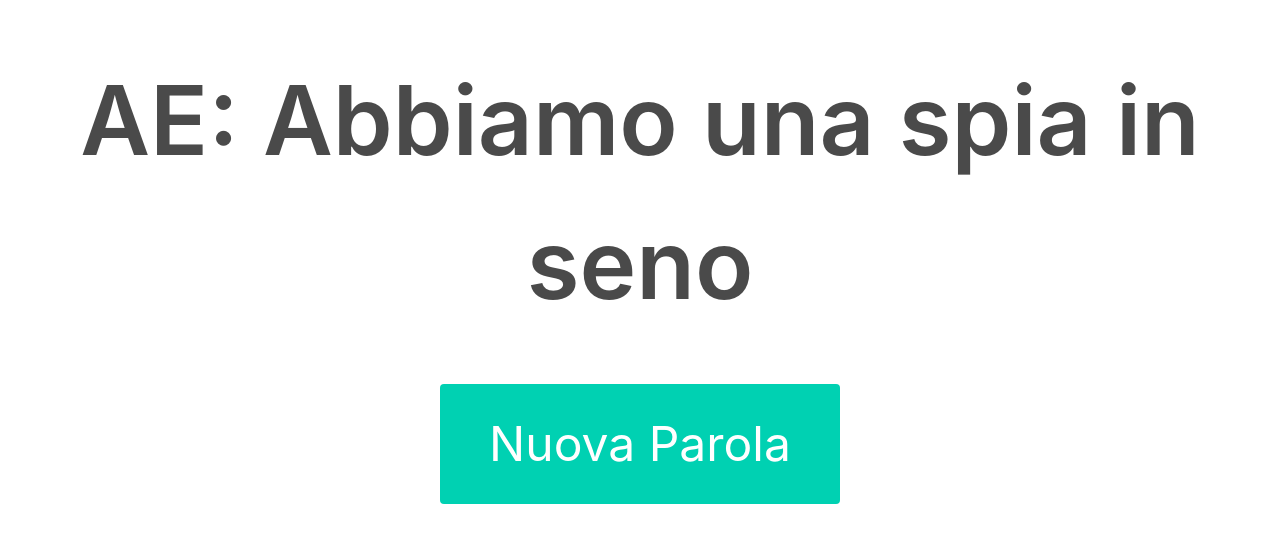
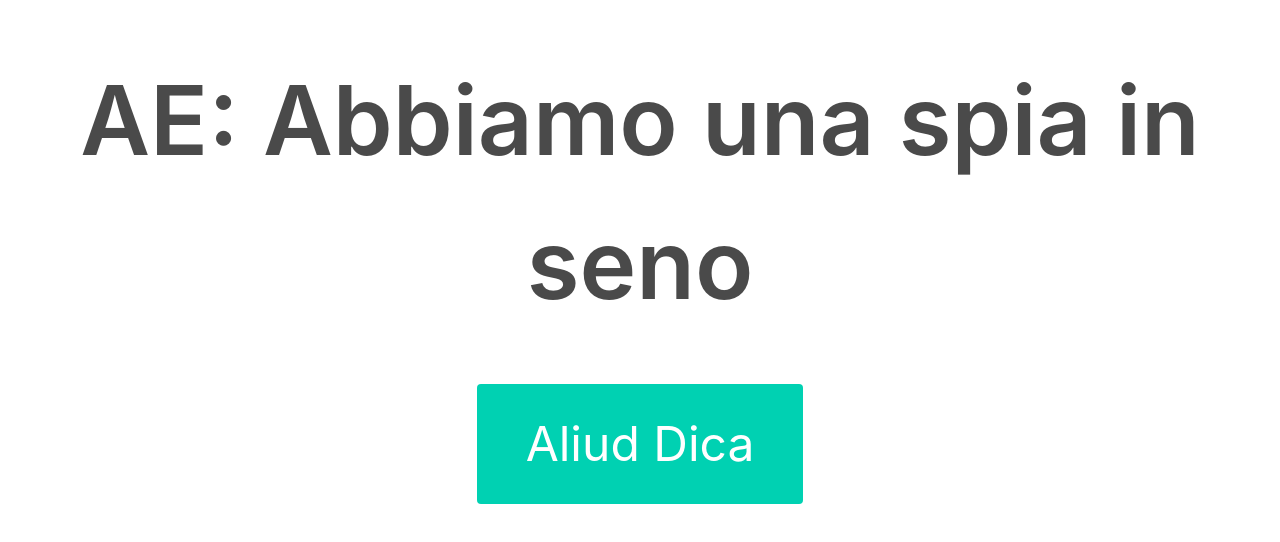
Before and after one commit to eliadixit/eliadixit.github.io, a plain HTML site: page index.html in a window 1280 px wide. Drawn offline with nearby package versions, Linux system fonts and the light colour scheme.

Commit message:
Changed button wording

```diff
--- a/index.html
+++ b/index.html
@@ -10,7 +10,7 @@
             <span v-html="message" class="is-size-1 has-text-weight-semibold"
             style="font-size: 6rem!important;">
             </span><br>
-            <a class="button is-size-1 mt-6 is-primary" @click="randomWorld">Nuova Parola</a>
+            <a class="button is-size-1 mt-6 is-primary" @click="randomWorld">Aliud Dica</a>
         </div>
 
 
```
